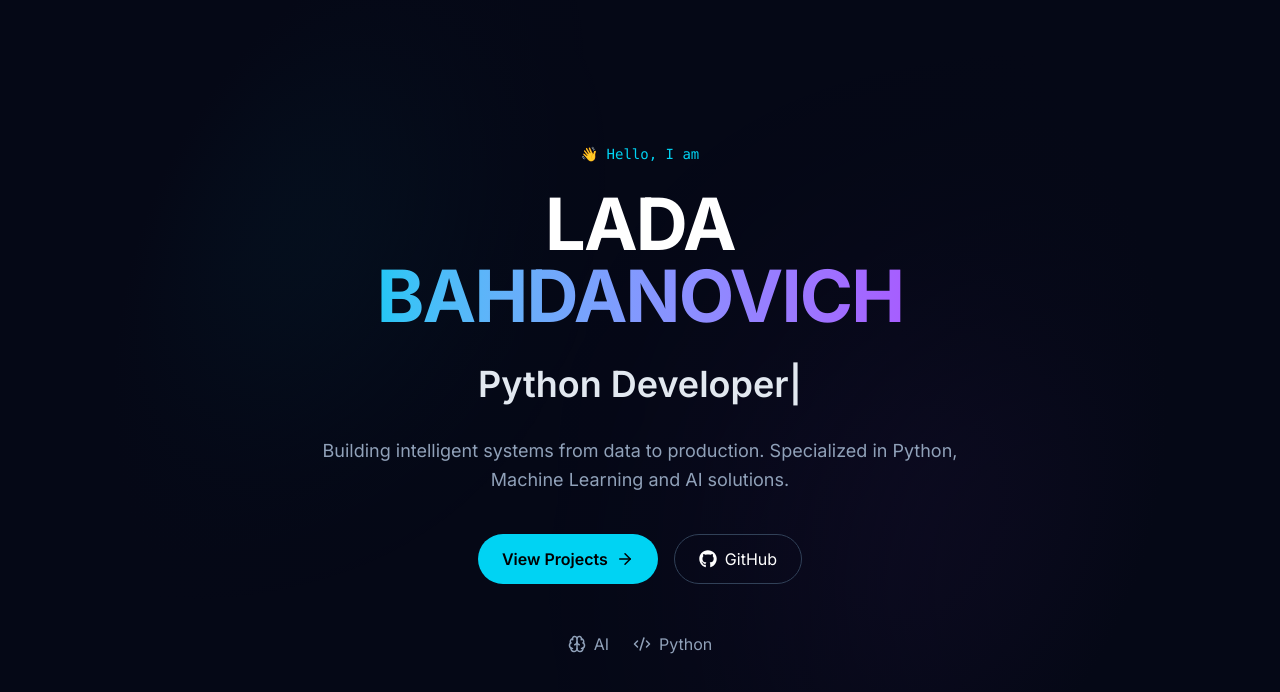
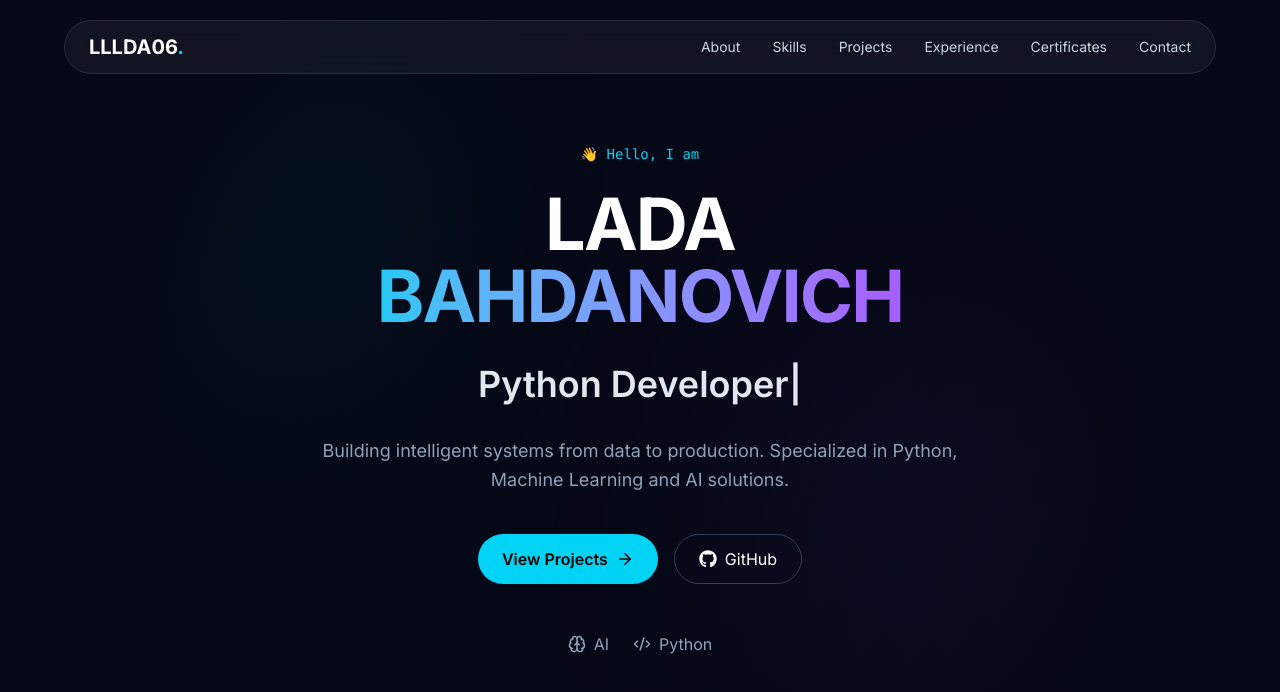
Before and after one commit to lllda06/lada-portfolio, a Next.js app: page / in a window 1280 px wide. Shown: the top 692 px of the page. Built offline with nearby package versions, Linux system fonts and the light colour scheme.

Commit message:
Create glassmorphism navbar

```diff
--- a/app/components/Navbar.tsx
+++ b/app/components/Navbar.tsx
@@ -0,0 +1,80 @@
+"use client";
+
+import { motion } from "framer-motion";
+
+const links = [
+  "About",
+  "Skills",
+  "Projects",
+  "Experience",
+  "Certificates",
+  "Contact",
+];
+
+export default function Navbar() {
+  return (
+    <motion.nav
+      initial={{ y: -50, opacity: 0 }}
+      animate={{ y: 0, opacity: 1 }}
+      transition={{ duration: 0.6 }}
+      className="
+        fixed
+        top-0
+        left-0
+        right-0
+        z-50
+        flex
+        justify-center
+        px-6
+        py-5
+      "
+    >
+      <div
+        className="
+          flex
+          w-full
+          max-w-6xl
+          items-center
+          justify-between
+          rounded-full
+          border
+          border-white/10
+          bg-white/5
+          px-6
+          py-3
+          backdrop-blur-xl
+        "
+      >
+
+        <div
+          className="
+            text-xl
+            font-bold
+            text-white
+          "
+        >
+          LLLDA06<span className="text-cyan-400">.</span>
+        </div>
+
+
+        <div className="hidden md:flex gap-8 text-sm text-slate-300">
+
+          {links.map((link) => (
+            <a
+              key={link}
+              href={`#${link.toLowerCase()}`}
+              className="
+                transition
+                hover:text-cyan-400
+              "
+            >
+              {link}
+            </a>
+          ))}
+
+        </div>
+
+      </div>
+    </motion.nav>
+  );
+}
--- a/app/page.tsx
+++ b/app/page.tsx
@@ -1,10 +1,14 @@
 import Background from "./components/Background";
+import Navbar from "./components/Navbar";
 import Hero from "./components/Hero";
 
 export default function Home() {
   return (
     <>
+
       <Background />
+
+      <Navbar />
 
       <main>
         <Hero />
```
